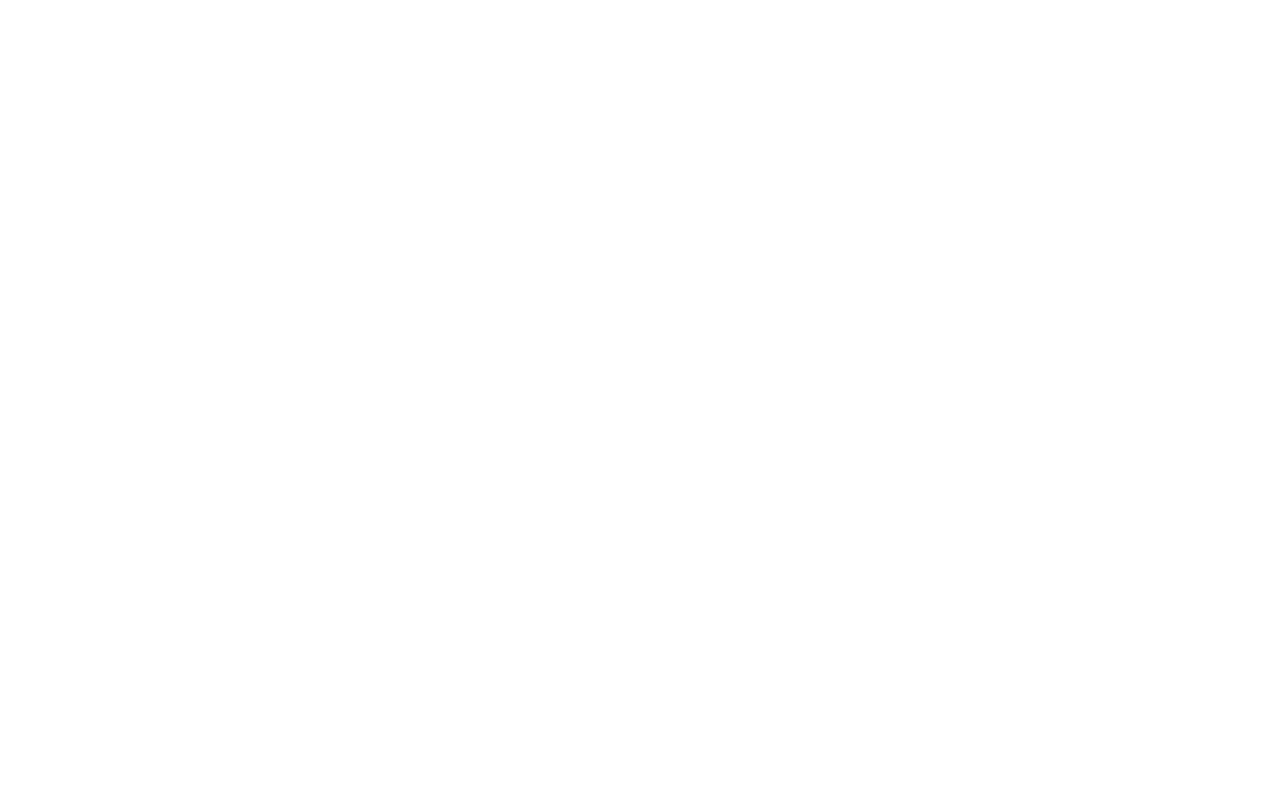
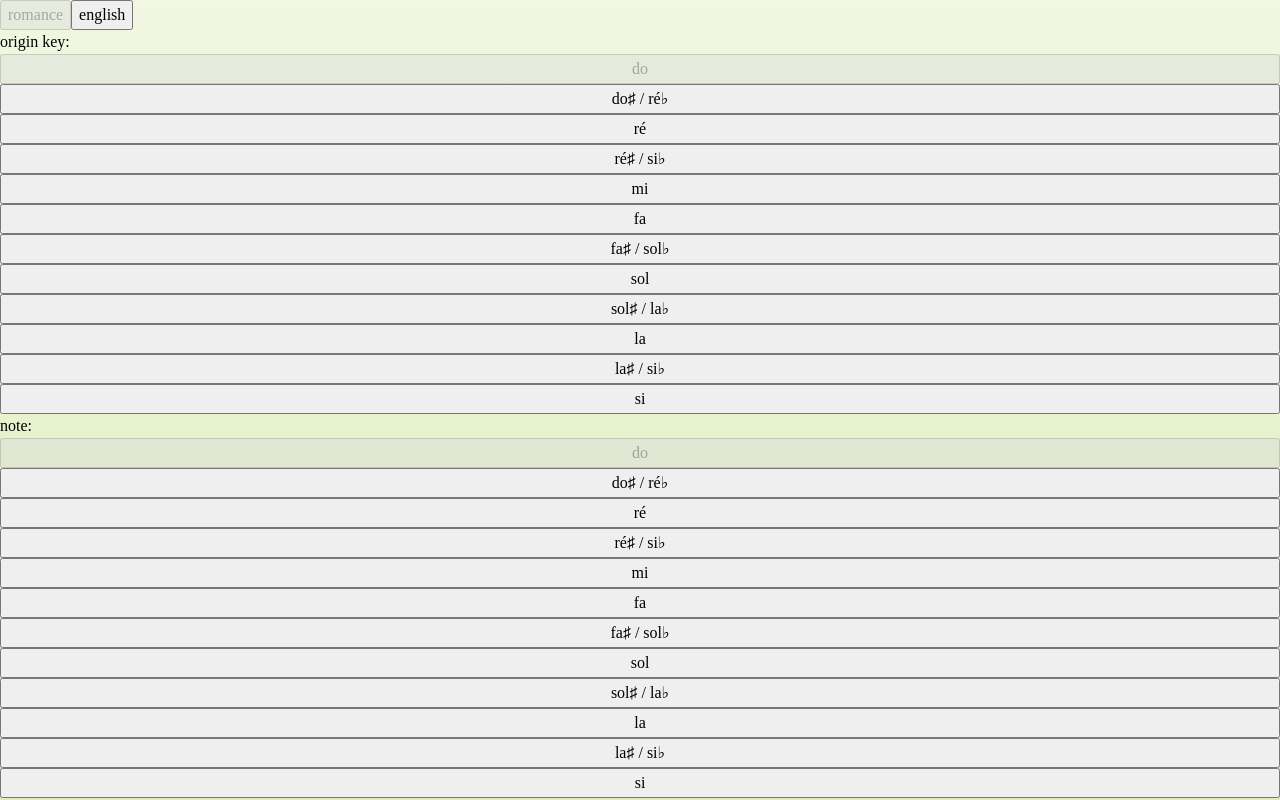
Before and after one commit to rodrigos1233/transposition, a React (Create React App) app in the folder transposition-frontend/: page / in a window 1280 px wide. Shown: the top 800 px of the page. Built offline with nearby package versions, Linux system fonts and the light colour scheme.

Commit message:
delete build folder content, run prettier

```diff
--- a/transposition-frontend/package.json
+++ b/transposition-frontend/package.json
@@ -10,7 +10,6 @@
     "@types/node": "^16.11.39",
     "@types/react": "^18.0.12",
     "@types/react-dom": "^18.0.5",
-    "node-sass": "^7.0.1",
     "react": "^18.1.0",
     "react-dom": "^18.1.0",
     "react-scripts": "5.0.1",
@@ -42,6 +41,7 @@
     ]
   },
   "devDependencies": {
-    "prettier": "2.7.1"
+    "prettier": "2.7.1",
+    "sass": "^1.53.0"
   }
 }
--- a/transposition-frontend/public/index.html
+++ b/transposition-frontend/public/index.html
@@ -7,7 +7,7 @@
     <meta name="theme-color" content="#000000" />
     <meta
       name="description"
-      content="Web site created using create-react-app"
+      content="Online music transposition tool"
     />
     <link rel="apple-touch-icon" href="%PUBLIC_URL%/logo192.png" />
     <!--
@@ -24,7 +24,7 @@
       work correctly both with client-side routing and a non-root public URL.
       Learn how to configure a non-root public URL by running `npm run build`.
     -->
-    <title>React App</title>
+    <title>Transposition</title>
   </head>
   <body>
     <noscript>You need to enable JavaScript to run this app.</noscript>
--- a/transposition-frontend/src/App.scss
+++ b/transposition-frontend/src/App.scss
@@ -2,6 +2,6 @@
 
 .App {
   height: 100%;
-  background: $primary-background-color-2;
-  display: none;
+  min-height: 100vh;
+  background: linear-gradient(to bottom, $primary-background-color-2, $primary-background-color);
 }
--- /dev/null
+++ b/transposition-frontend/src/components/note-selector/NoteSelector.scss
@@ -0,0 +1,6 @@
+@import "./../../styles/common.scss";
+
+.note-selector {
+  display: flex;
+  flex-direction: column;
+}
```
Also changed, not shown: transposition-frontend/src/components/note-selector/index.jsx (+12 -5 lines), transposition-frontend/public/manifest.json, transposition-frontend/src/styles/common.scss (line endings or trailing spaces), 15 other files (tests, documents, lock files or other folders).
